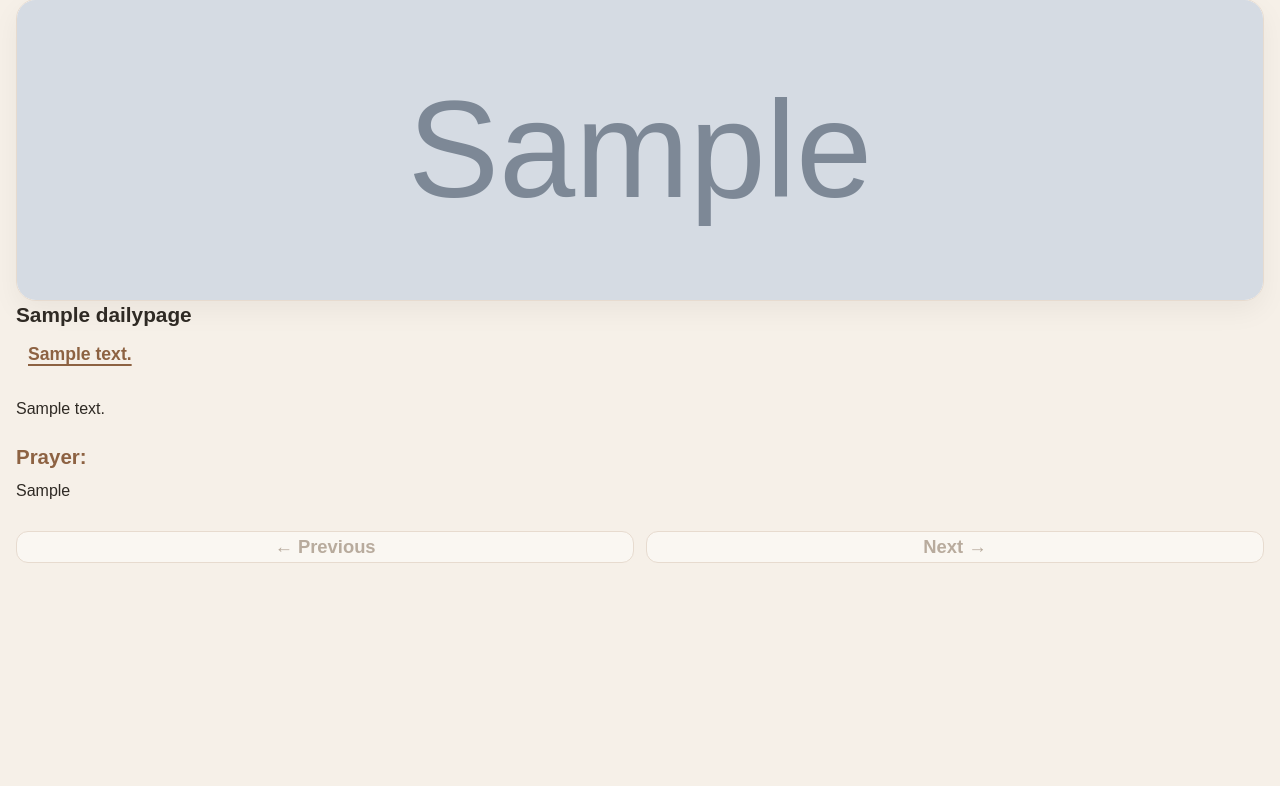
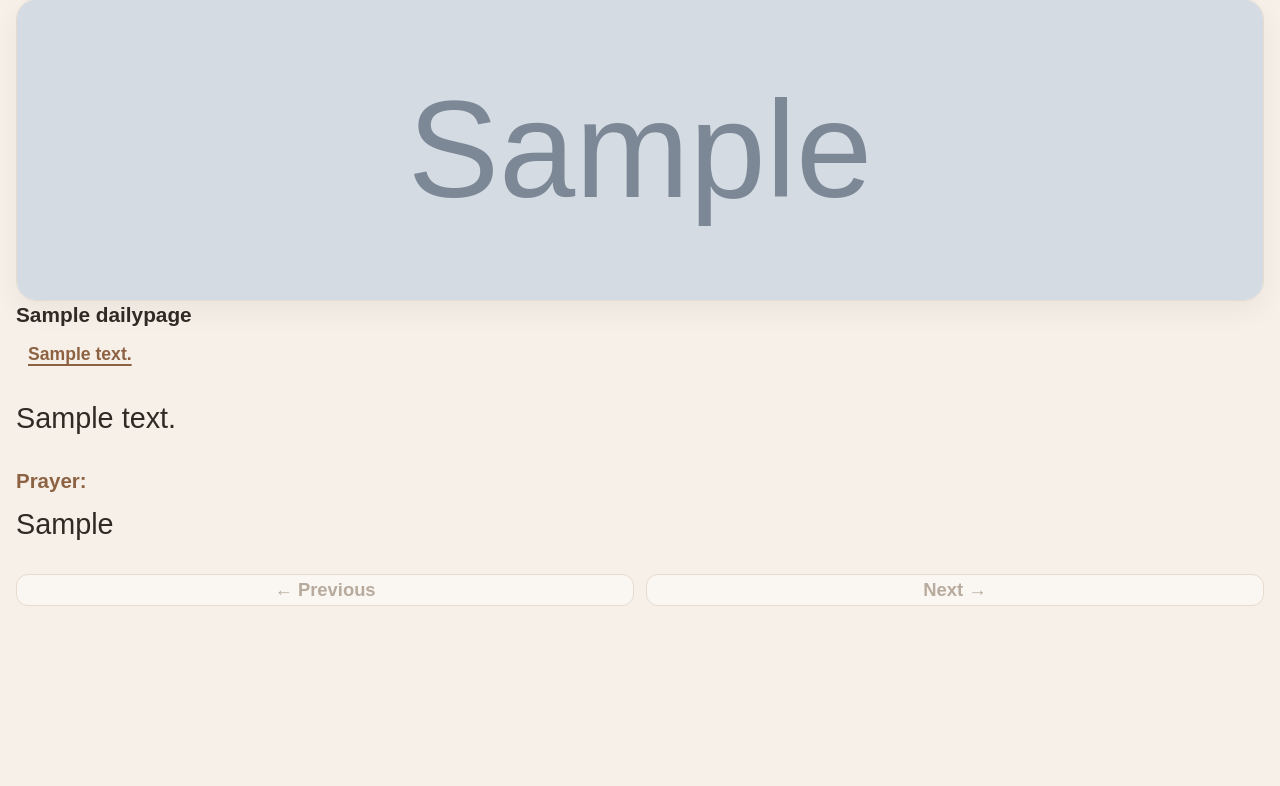
Before and after one commit to johnchen008/devotional2026, a Django app: page / in a window 1280 px wide. Shown: the part 25-811 px from the top of the page. Run offline with Django 4.2, Linux system fonts and the light colour scheme; tables that the repository leaves empty hold one stand-in row (values such as "Sample post"); grey boxes marked "Sample" are stand-in pictures.

Commit message:
update template

```diff
--- a/static/css/site.css
+++ b/static/css/site.css
@@ -108,7 +108,7 @@ body {
 
 .body-text {
     width: 100%;
-    font-size: 1rem;
+    font-size: 1.8rem;
     line-height: 1.5;
     word-break: break-word;
     overflow-wrap: break-word;
@@ -120,7 +120,7 @@ body {
 
 
 .prayer-text {
-    font-size: 1rem;
+    font-size: 1.8rem;
     line-height: 1.5;
 }
 
```
